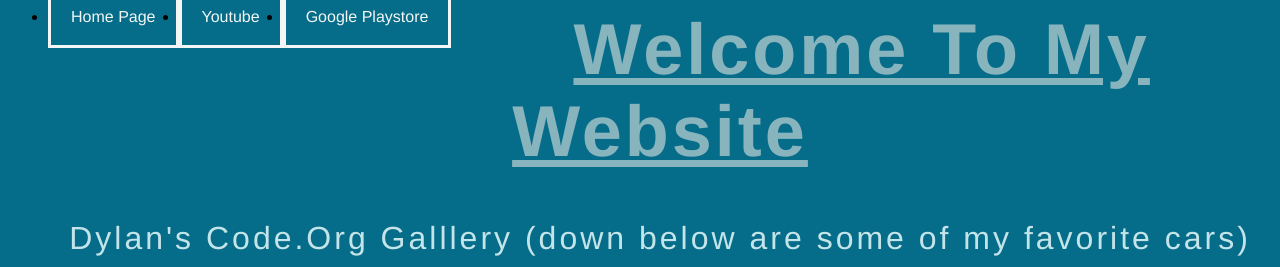
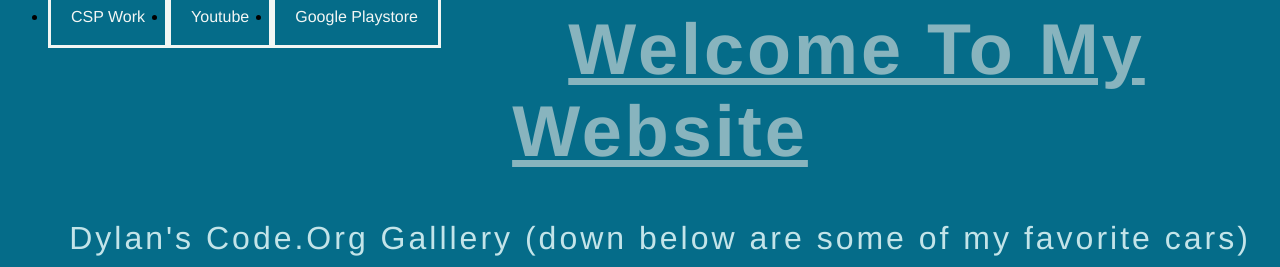
Before and after one commit to WVCS/website-DylanNguyen08, a plain HTML site: page index.html in a window 1280 px wide. Shown: the top 267 px of the page. Drawn offline with Linux system fonts and the light colour scheme.

Commit message:
Update index.html

```diff
--- a/index.html
+++ b/index.html
@@ -7,7 +7,7 @@
   </head>
   <body>
     <ul>
-      <li><a href = "https://wvcs.github.io/website-DylanNguyen08/"> Home Page </a> </li>
+      <li><a href = "https://github.com/WVCS/website-DylanNguyen08/index2.html"> CSP Work </a> </li>
       <li><a href = "https://www.youtube.com/"> Youtube </a> </li>
       <li><a href = "https://play.google.com/store/apps/?hl=en_US&gl=US&pli=1/"> Google Playstore </a> </li>
     <center>
```
